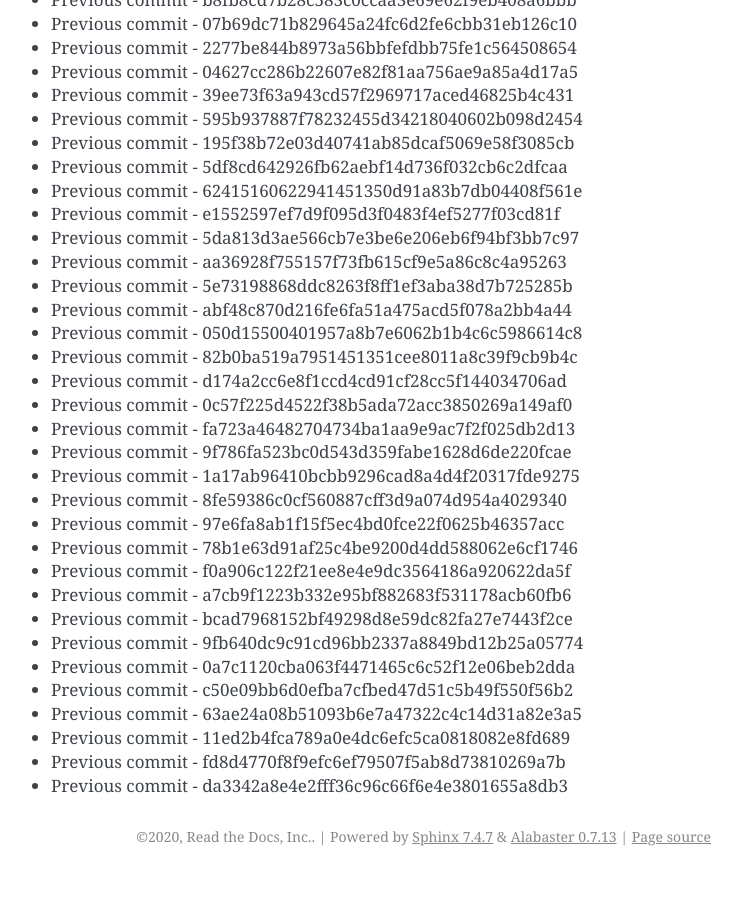
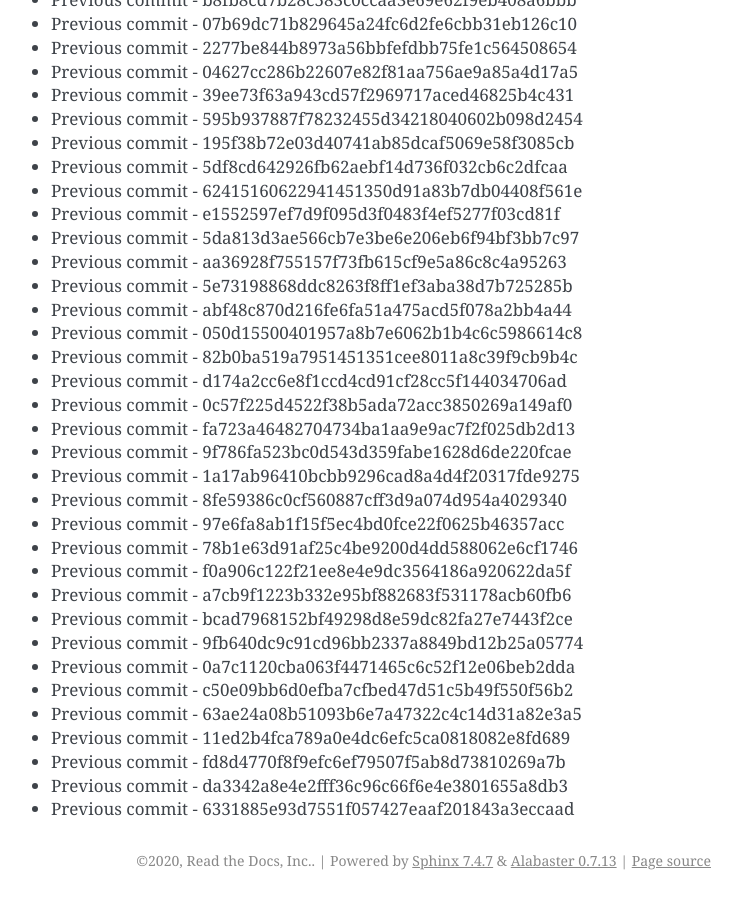
Before and after one commit to readthedocs/rtd-git-stresstest, a Sphinx documentation site: the page built from docs/updates.rst, in a window 1280 px wide and 900 px high, scrolled down 104838 px. Shown: the whole window, without its empty margins (399-1141 px from the left). Built offline with Sphinx 7.4.7, drawn with Linux system fonts in a browser that asks for light colours; before the commit the page ends 105714 px from its top, so only the background shows below that.

Commit message:
Generating commit from previous: 6331885e93d7551f057427eaaf201843a3eccaad

```diff
--- a/docs/updates.rst
+++ b/docs/updates.rst
@@ -4437,3 +4437,4 @@ It can be tested for any performance characteristics.
 * Previous commit - 11ed2b4fca789a0e4dc6efc5ca0818082e8fd689
 * Previous commit - fd8d4770f8f9efc6ef79507f5ab8d73810269a7b
 * Previous commit - da3342a8e4e2fff36c96c66f6e4e3801655a8db3
+* Previous commit - 6331885e93d7551f057427eaaf201843a3eccaad
```
